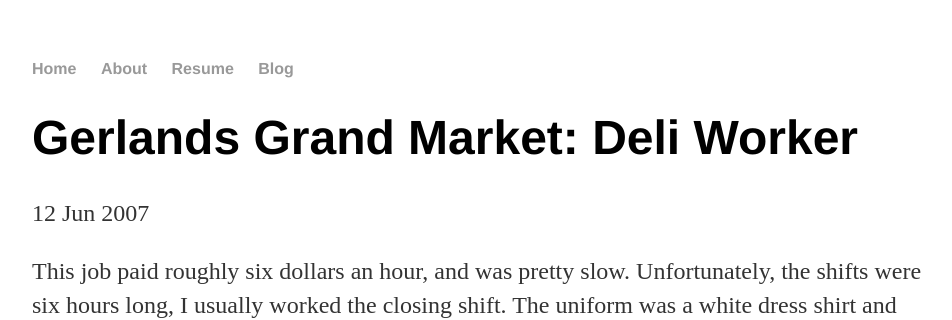
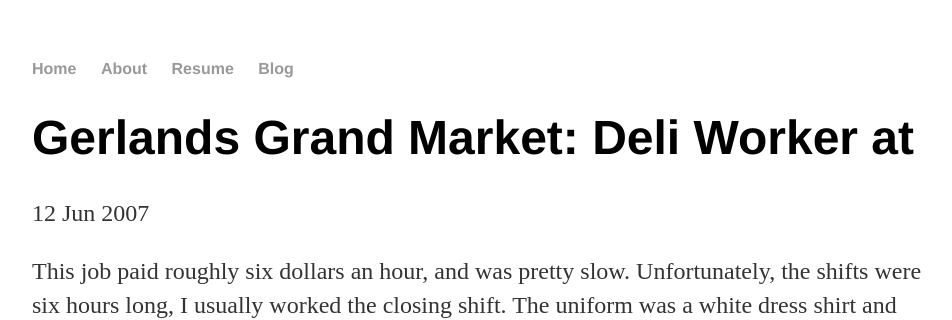
Before and after one commit to chetchavat/chetchavat.github.io, a Jekyll site: the page built from _posts/2007-06-12-deli-worker.md, in a window 1280 px wide. Shown: the top 320 px of the page, without its empty margins (160-1112 px from the left). Built offline with Jekyll 4.4.1, drawn with Linux system fonts in a browser that asks for light colours.

Commit message:
try layout changes

```diff
--- a/_layouts/post.html
+++ b/_layouts/post.html
@@ -1,7 +1,7 @@
 ---
 layout: default
 ---
-<h1>{{ page.title }}</h1>
+<h1>{{ page.title }} at {{ page.company }}</h1>
 <p class="meta">{{ page.date | date_to_string }}</p>
 
 <div class="post">
```
Also changed, not shown: _posts/2020-04-01-manager-data-analytics.md (+1 -0 lines).
